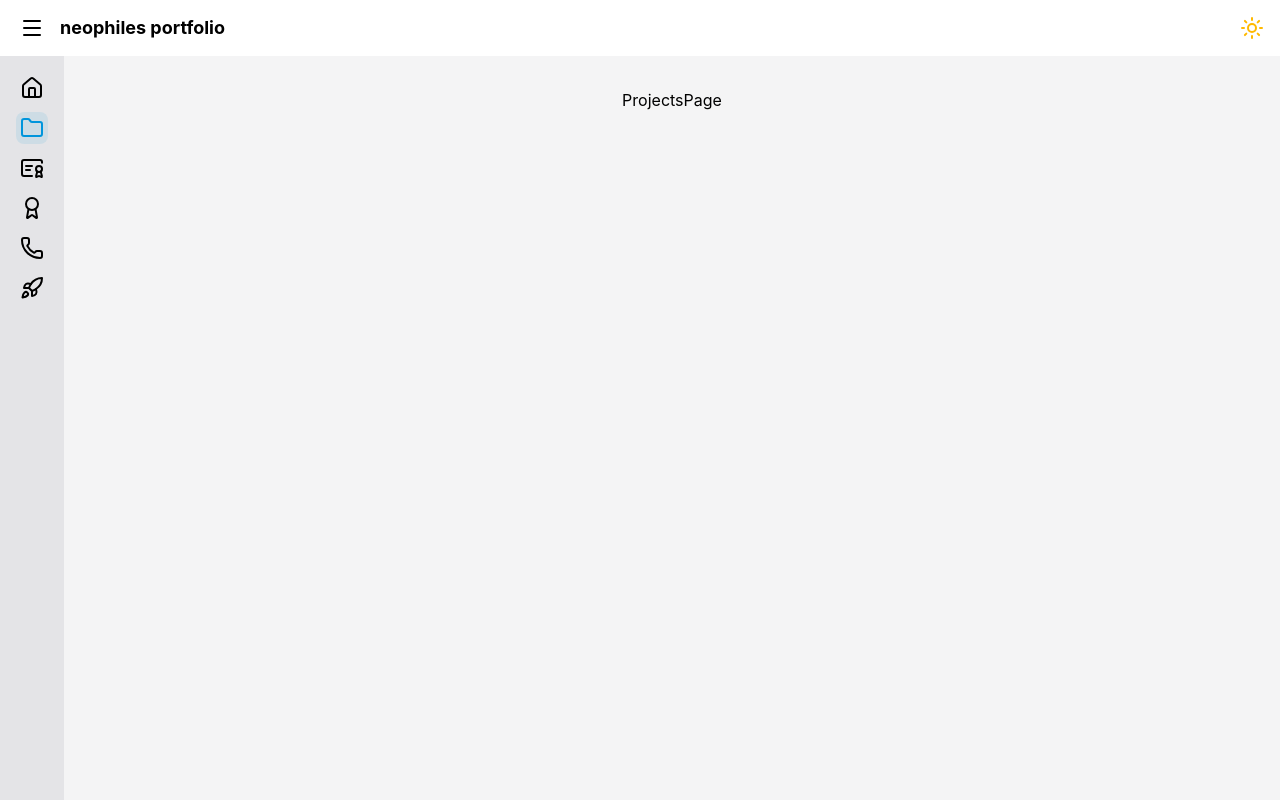
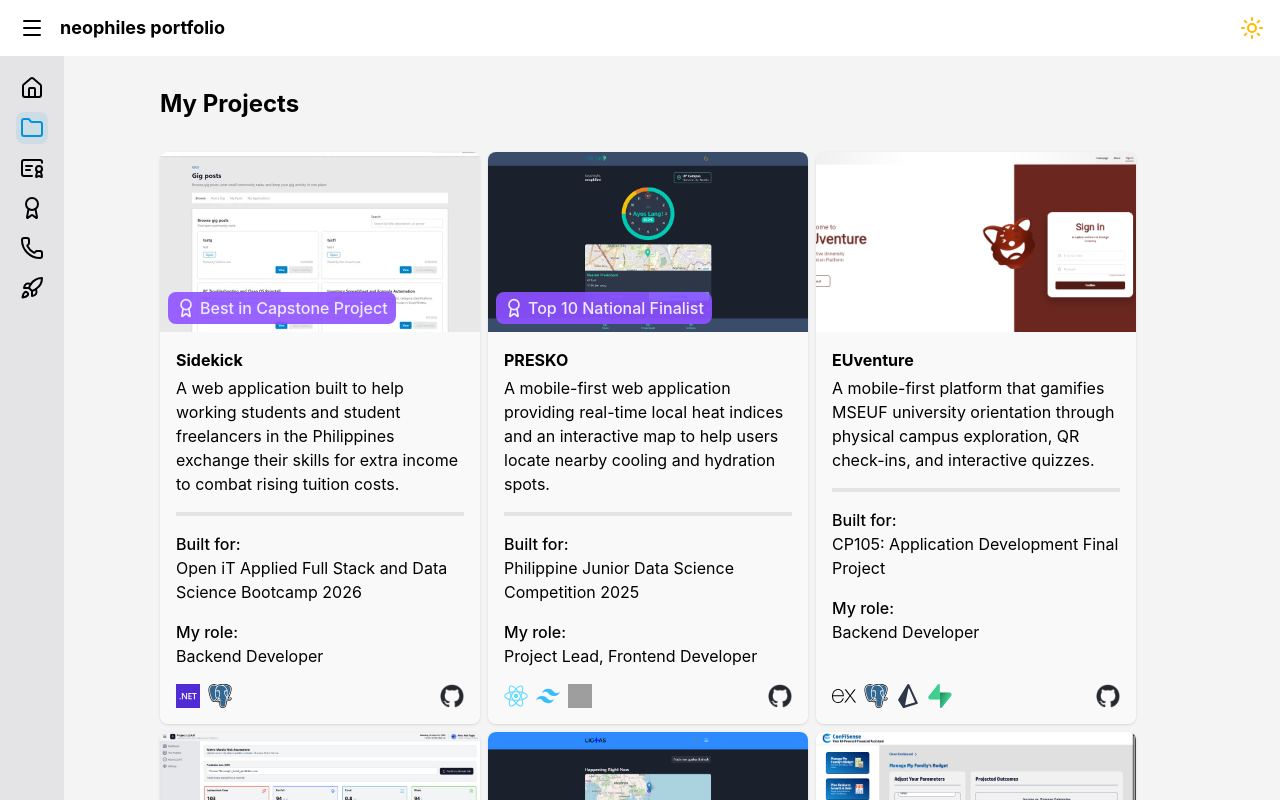
Before and after one commit to neophiles/portfolio, a React (Vite) app in the folder frontend/: page /projects in a window 1280 px wide. Shown: the top 800 px of the page. Built offline with nearby package versions, Linux system fonts and the light colour scheme; grey boxes are pictures that could not be loaded.

Commit message:
feat(pages/projects): add ProjectsPage

```diff
--- a/frontend/src/components/pages/projects/ProjectsPage.tsx
+++ b/frontend/src/components/pages/projects/ProjectsPage.tsx
@@ -1,5 +1,13 @@
+import Text from "../../common/Text";
+import ProjectsContainer from "./ProjectsContainer";
+
 export default function ProjectsPage() {
   return (
-    <div>ProjectsPage</div>
+    <div className="max-w-5xl flex flex-col gap-8">
+      <Text as="h2" size="xl">
+        My Projects
+      </Text>
+      <ProjectsContainer />
+    </div>
   )
 }
```
